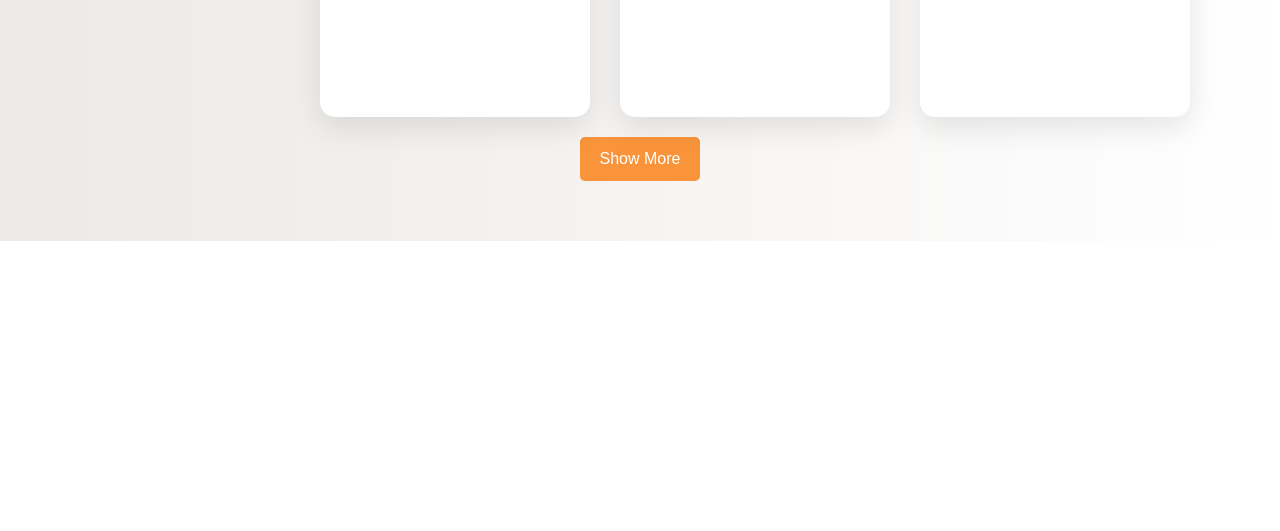
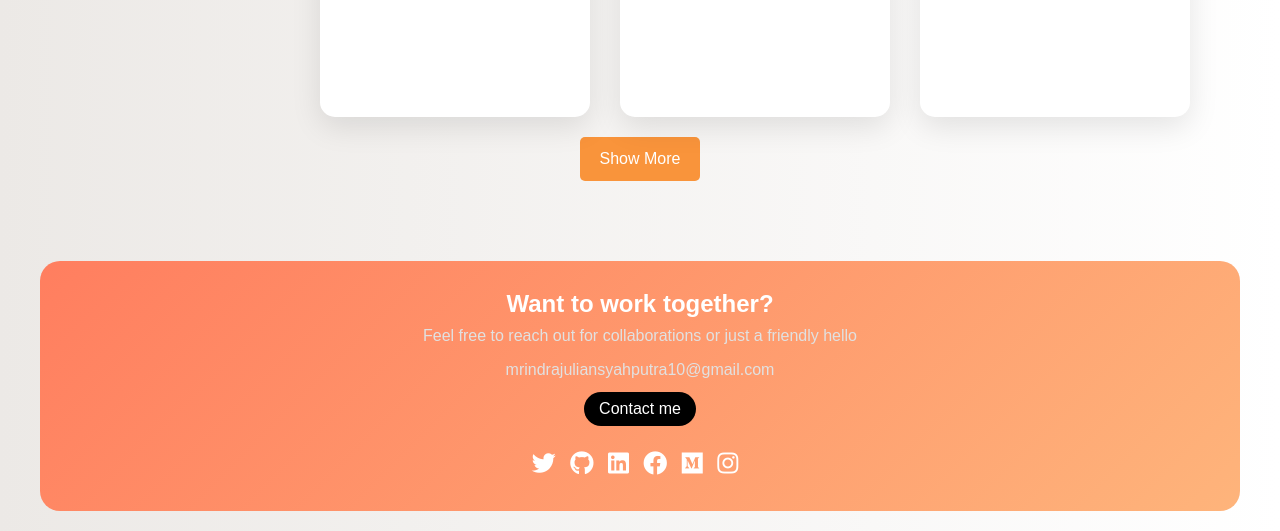
Before and after one commit to indraJuliansyahPutra/IndrAnalytics-V02, a plain HTML site: page index.html in a window 1280 px wide. Shown: the part 3420-3951 px from the top of the page. Before the commit the page ends 3661 px from the top, so only its background shows below. Drawn offline with nearby package versions, Linux system fonts and the light colour scheme.

Commit message:
Add Contact Section

```diff
--- a/index.html
+++ b/index.html
@@ -666,6 +666,50 @@
       <button id="toggleButton" class="toggle-button">Show More</button>
     </section>
 
+    <!-- Contact Section -->
+    <section id="contact">
+      <div class="contact-container">
+        <div class="contact-content">
+          <h2>Want to work together?</h2>
+          <p>
+            Feel free to reach out for collaborations or just a friendly hello
+          </p>
+          <p>mrindrajuliansyahputra10@gmail.com</p>
+          <a
+            href="mailto:mrindrajuliansyahputra10@gmail.com"
+            class="contact-button"
+            >Contact me</a
+          >
+          <div class="social-icons">
+            <a href="https://x.com/abdi_ijul" target="_blank"
+              ><i class="fab fa-twitter"></i
+            ></a>
+            <a href="https://github.com/indraJuliansyahPutra" target="_blank"
+              ><i class="fab fa-github"></i
+            ></a>
+            <a
+              href="https://www.linkedin.com/in/indra-juliansyah-putra/"
+              target="_blank"
+              ><i class="fab fa-linkedin"></i
+            ></a>
+            <a
+              href="https://www.facebook.com/indra.juliansyah.980"
+              target="_blank"
+              ><i class="fab fa-facebook"></i
+            ></a>
+            <a
+              href="https://medium.com/@mrindrajuliansyahputra10"
+              target="_blank"
+              ><i class="fab fa-medium"></i
+            ></a>
+            <a href="https://www.instagram.com/abdi_ijul/" target="_blank"
+              ><i class="fab fa-instagram"></i
+            ></a>
+          </div>
+        </div>
+      </div>
+    </section>
+
     <script src="https://code.jquery.com/jquery-3.3.1.slim.min.js"></script>
     <script src="https://stackpath.bootstrapcdn.com/bootstrap/4.3.1/js/bootstrap.min.js"></script>
     <script src="main.js"></script>
--- a/style.css
+++ b/style.css
@@ -639,6 +639,72 @@ body {
     background-color: #fa8824;
 }
 
+/* Contact Section */
+#contact {
+    background: linear-gradient(135deg, #ff7e5f, #feb47b);
+    height: 250px;
+    border-radius: 20px;
+    margin: 20px auto;
+    max-width: 1200px;
+    display: flex;
+    align-items: center;
+}
+
+.contact-container {
+    padding: 20px;
+    width: 100%;
+}
+
+.contact-content {
+    text-align: center;
+}
+
+.contact-content h2 {
+    font-size: 1.5rem;
+    font-weight: 700;
+    color: #fff;
+    margin-bottom: 5px;
+}
+
+.contact-content p {
+    color: #e1e1e1;
+    font-size: 1rem;
+    margin-bottom: 10px;
+}
+
+.contact-button {
+    background-color: #000;
+    color: #fff;
+    padding: 5px 15px;
+    border-radius: 30px;
+    text-decoration: none;
+    font-size: 1rem;
+    margin-bottom: 10px;
+    display: inline-block;
+    transition: background-color 0.3s ease;
+    text-decoration: none;
+}
+
+.contact-button:hover {
+    background-color: #333;
+    text-decoration: none;
+}
+
+.social-icons {
+    margin-top: 10px;
+}
+
+.social-icons a {
+    color: #fff;
+    font-size: 1.5rem;
+    margin-right: 10px;
+    transition: color 0.3s ease;
+}
+
+.social-icons a:hover {
+    color: #ddd;
+}
+
 /* Responsive Style */
 @media (max-width: 576px) {
     /* Navbar Style */
@@ -768,6 +834,10 @@ body {
 
     .certificate-card {
         width: 100%;
+    }
+
+    #contact{
+        margin: 0 20px;
     }
 }
 
```
